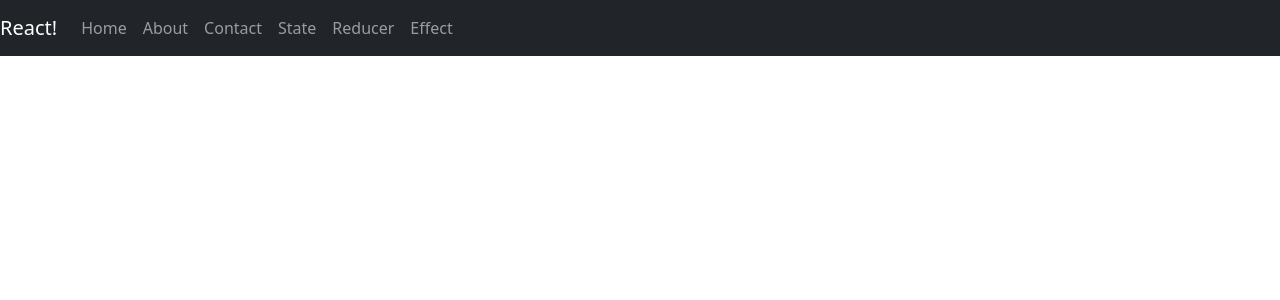
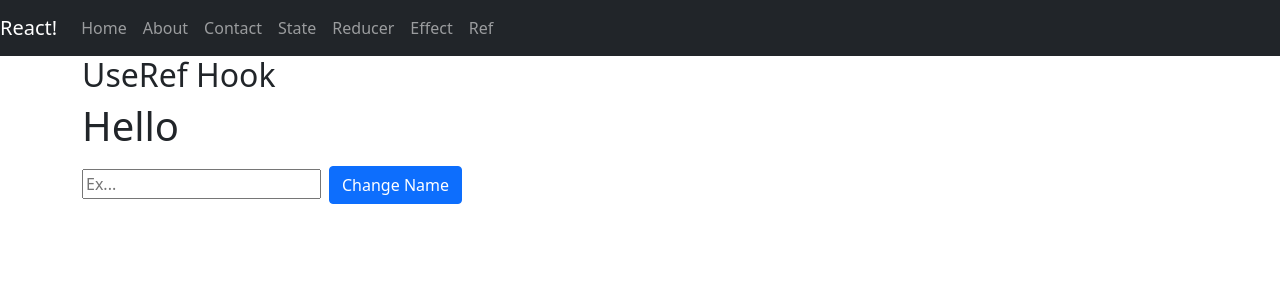
Before and after one commit to RonAlmog/react-validation, a React (Create React App) app: page /ref in a window 1280 px wide. Shown: the top 300 px of the page. Built offline with nearby package versions, Linux system fonts and the light colour scheme.

Commit message:
useRef to access any control

```diff
--- a/src/App.js
+++ b/src/App.js
@@ -10,6 +10,7 @@ import Contact from "./pages/contact";
 import State from "./pages/state";
 import UseReducer from "./pages/usereducer";
 import UseEffect from "./pages/useeffect";
+import UseRef from "./pages/useref";
 
 function App() {
   return (
@@ -23,6 +24,7 @@ function App() {
           <Route path="/state" element={<State />} />
           <Route path="/reducer" element={<UseReducer />} />
           <Route path="/effect" element={<UseEffect />} />
+          <Route path="/ref" element={<UseRef />} />
         </Routes>
       </Container>
     </div>
--- a/src/components/navbar.js
+++ b/src/components/navbar.js
@@ -25,6 +25,9 @@ const Navigation = () => {
           <Nav.Item>
             <Nav.Link href="/effect">Effect</Nav.Link>
           </Nav.Item>
+          <Nav.Item>
+            <Nav.Link href="/ref">Ref</Nav.Link>
+          </Nav.Item>
         </Nav>
       </Navbar.Collapse>
     </Navbar>
--- /dev/null
+++ b/src/pages/useref.js
@@ -0,0 +1,24 @@
+import React, { useRef } from "react";
+import Button from "react-bootstrap/Button";
+import Card from "react-bootstrap/Card";
+
+const UseRef = () => {
+  const inputRef = useRef(null);
+  const changeit = () => {
+    console.log("value:", inputRef.current.value);
+    inputRef.current.value = "";
+    inputRef.current.focus();
+  };
+  return (
+    <div>
+      <h2>UseRef Hook</h2>
+      <h1>Hello</h1>
+      <input type="text" placeholder="Ex..." ref={inputRef} />
+      <Button className="m-2" onClick={changeit}>
+        Change Name
+      </Button>
+    </div>
+  );
+};
+
+export default UseRef;
```
